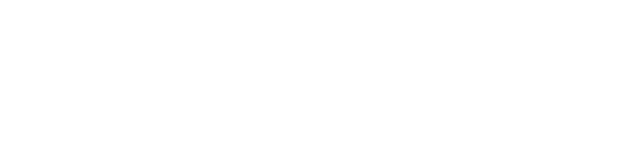
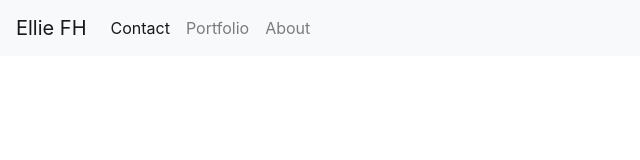
Before and after one commit to elliefh/responsive-portfolio, a plain HTML site: page index.html in a window 1280 px wide. Shown: the whole page, without its empty margins (0-640 px from the left). Drawn offline with nearby package versions, Linux system fonts and the light colour scheme.

Commit message:
added a nav bar for each HTML

```diff
--- a/index.html
+++ b/index.html
@@ -3,9 +3,31 @@
 <head>
     <meta charset="UTF-8">
     <meta name="viewport" content="width=device-width, initial-scale=1.0">
-    <title>Document</title>
+    <title>About Me</title>
+    <link rel="stylesheet" href="https://stackpath.bootstrapcdn.com/bootstrap/4.5.2/css/bootstrap.min.css" integrity="sha384-JcKb8q3iqJ61gNV9KGb8thSsNjpSL0n8PARn9HuZOnIxN0hoP+VmmDGMN5t9UJ0Z" crossorigin="anonymous">
+    <link rel="stylesheet" href="style.css">
 </head>
 <body>
+    <nav class="navbar navbar-expand-lg navbar-light bg-light">
+        <a class="navbar-brand" href="#">Ellie FH</a>
+        <button class="navbar-toggler" type="button" data-toggle="collapse" data-target="#navbarNavAltMarkup" aria-controls="navbarNavAltMarkup" aria-expanded="false" aria-label="Toggle navigation">
+          <span class="navbar-toggler-icon"></span>
+        </button>
+        <div class="collapse navbar-collapse" id="navbarNavAltMarkup">
+          <div class="navbar-nav">
+            <a class="nav-link active" href="contact.html">Contact <span class="sr-only">(current)</span></a>
+            <a class="nav-link" href="portfolio.html">Portfolio</a>
+            <a class="nav-link" href="#">About</a>
+          </div>
+        </div>
+    </nav>
+
+    <!-- <div class="card" style="width: 18rem;">
+        <h5 class="card-title">About Me</h5>
+        <img src="https://images.unsplash.com/photo-1518020382113-a7e8fc38eac9?ixlib=rb-1.2.1&ixid=eyJhcHBfaWQiOjEyMDd9&auto=format&fit=crop&w=900&q=60", class="card-img-top" alt="about-me-image">
+          <p class="card-text">Lorem, ipsum dolor sit amet consectetur adipisicing elit. Temporibus, eveniet libero nesciunt quidem perspiciatis doloremque obcaecati deleniti facere hic omnis numquam veniam saepe ipsa, accusantium possimus sequi illo at sit.</p>
+          <p>Lorem ipsum dolor sit, amet consectetur adipisicing elit. Soluta ducimus architecto maxime eos totam eius hic obcaecati, vero accusamus magnam provident voluptates sint unde autem quasi nihil nostrum. Similique, hic!</p>
+      </div> -->
 
 </body>
 </html>
```
Also changed, not shown: contact.html (+15 -0 lines), portfolio.html (+16 -0 lines).
